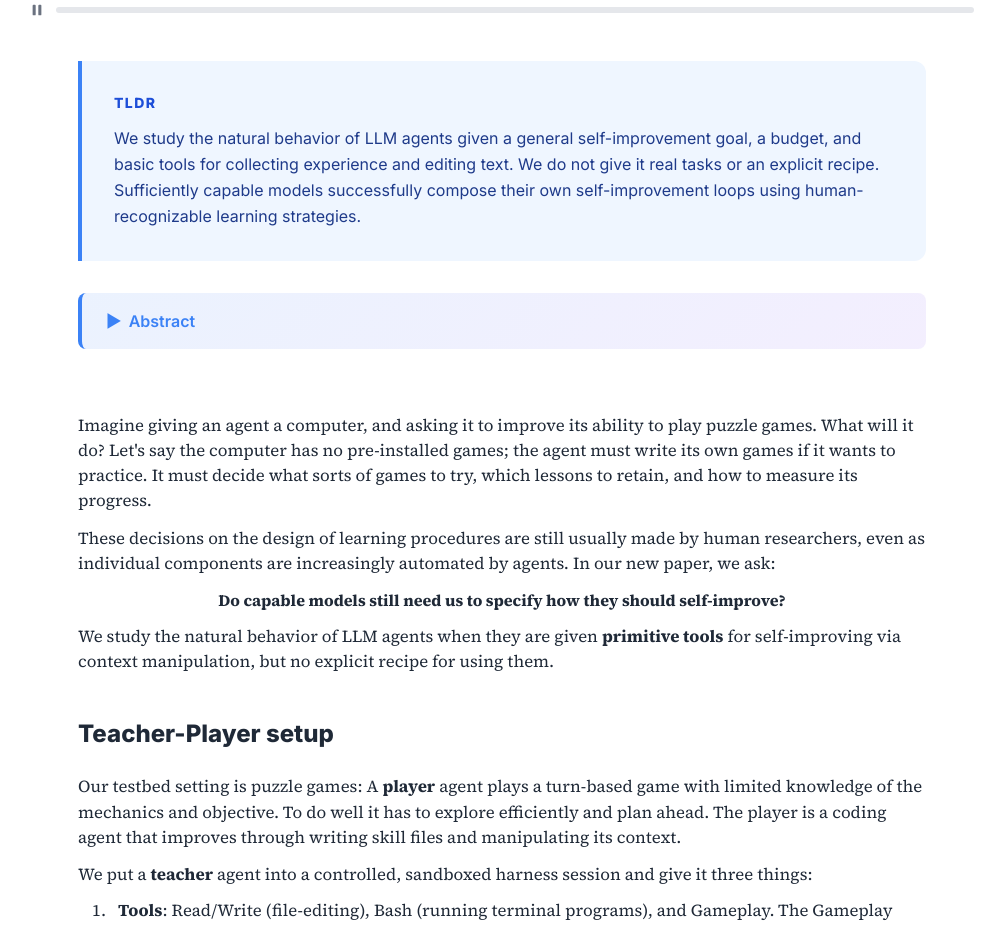
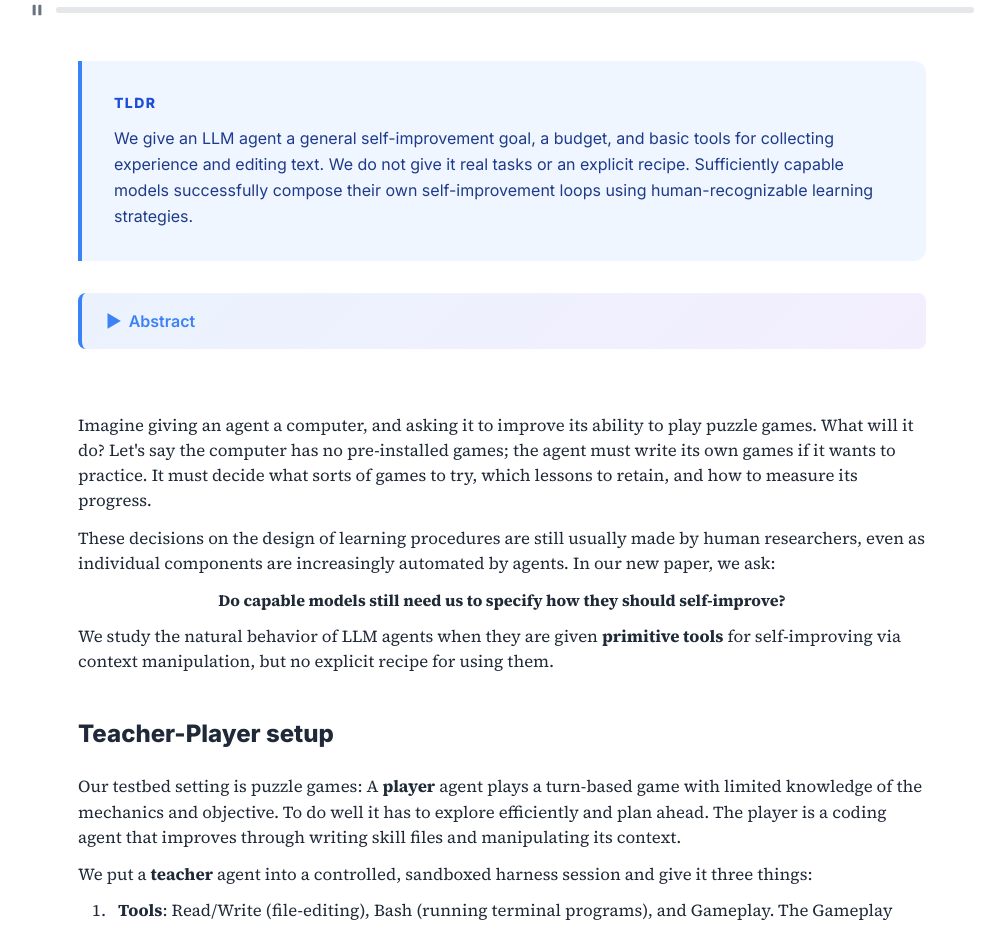
Before and after one commit to ssundaram21/self-org, a plain HTML site: page index.html in a window 1280 px wide. Shown: the part 1100-2025 px from the top of the page, without its empty margins (138-1143 px from the left). Drawn offline with nearby package versions, Linux system fonts and the light colour scheme.

Commit message:
Update index.html

```diff
--- a/index.html
+++ b/index.html
@@ -206,7 +206,7 @@
         <div class="bg-blue-50 border-l-4 border-blue-500 p-8 rounded-r-xl mb-6">
             <h3 class="font-bold uppercase text-sm tracking-widest text-blue-700 mb-3">TLDR</h3>
             <p class="text-base text-blue-900 leading-relaxed">
-                We study the natural behavior of LLM agents given a general self-improvement goal, a budget, and basic tools for collecting experience and editing text. We do not give it real tasks or an explicit recipe. Sufficiently capable models successfully compose their own self-improvement loops using human-recognizable learning strategies.
+                We give an LLM agent a general self-improvement goal, a budget, and basic tools for collecting experience and editing text. We do not give it real tasks or an explicit recipe. Sufficiently capable models successfully compose their own self-improvement loops using human-recognizable learning strategies.
             </p>
         </div>
 
```
